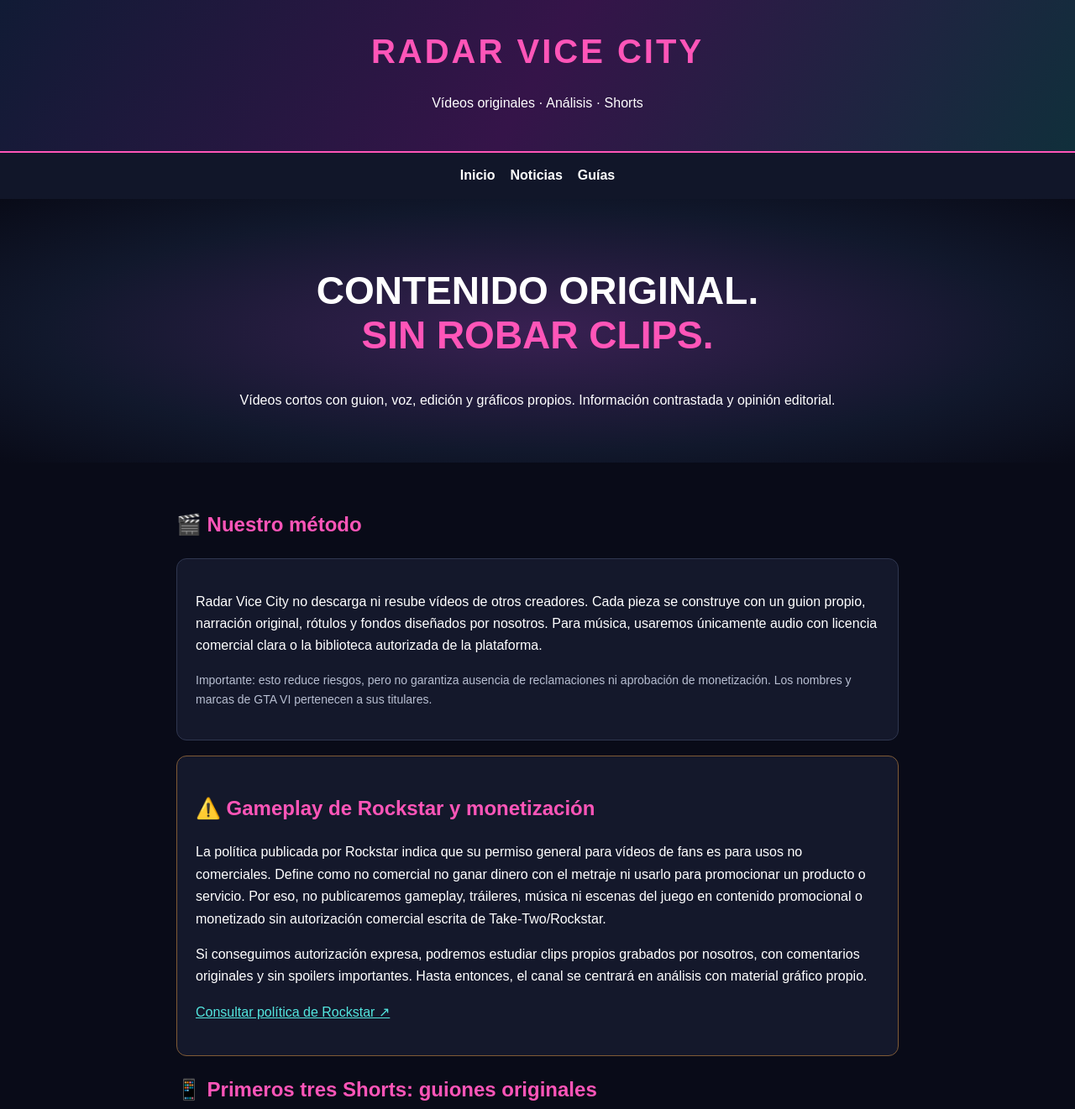
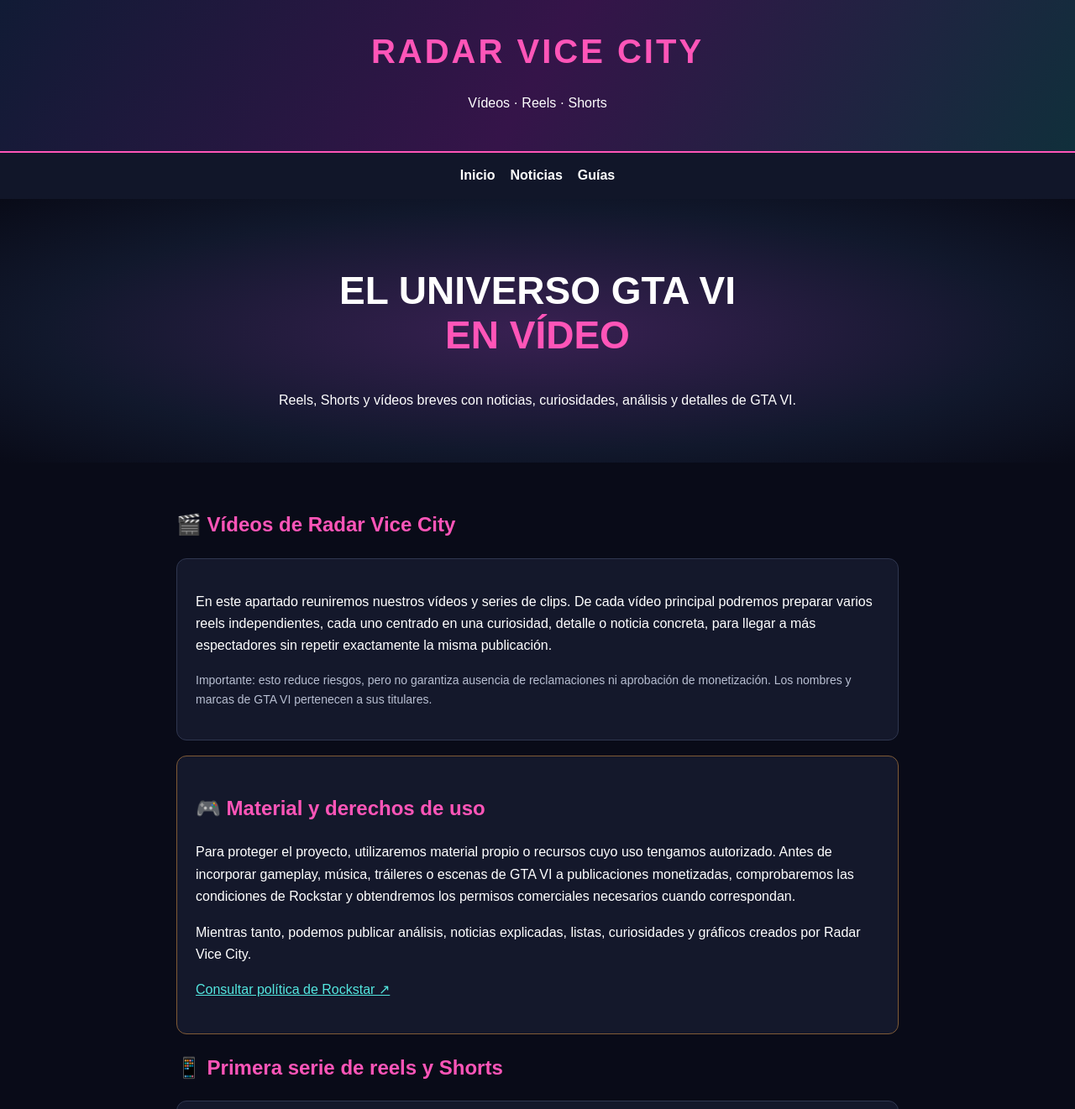
Before and after one commit to martinjordi119-tech/radar-vice-city, a plain HTML site: page videos.html in a window 1280 px wide. Shown: the top 1321 px of the page at 84% size. Drawn offline with Linux system fonts and the light colour scheme.

Commit message:
Rename video section and clarify original reels strategy

```diff
--- a/videos.html
+++ b/videos.html
@@ -2,8 +2,8 @@
 <html lang="es">
 <head>
 <meta charset="utf-8"><meta name="viewport" content="width=device-width,initial-scale=1">
-<title>Vídeos y Shorts originales | Radar Vice City</title>
-<meta name="description" content="Vídeos cortos originales de Radar Vice City: análisis, preparación y verificación de información sobre GTA VI, con narración y gráficos propios.">
+<title>Vídeos | Radar Vice City</title>
+<meta name="description" content="Vídeos, reels y clips de Radar Vice City sobre GTA VI: novedades, análisis, curiosidades y guías.">
 <meta name="robots" content="index,follow">
 <link rel="canonical" href="https://martinjordi119-tech.github.io/radar-vice-city/videos.html">
 <meta name="theme-color" content="#090b18">
@@ -12,19 +12,19 @@
 </style>
 </head>
 <body>
-<header><div class="logo">RADAR VICE CITY</div><p>Vídeos originales · Análisis · Shorts</p></header>
+<header><div class="logo">RADAR VICE CITY</div><p>Vídeos · Reels · Shorts</p></header>
 <nav><a href="./index.html">Inicio</a><a href="./index.html#noticias">Noticias</a><a href="./index.html#guias">Guías</a></nav>
-<section class="hero"><h1>CONTENIDO ORIGINAL.<br><span class="pink">SIN ROBAR CLIPS.</span></h1><p>Vídeos cortos con guion, voz, edición y gráficos propios. Información contrastada y opinión editorial.</p></section>
+<section class="hero"><h1>EL UNIVERSO GTA VI<br><span class="pink">EN VÍDEO</span></h1><p>Reels, Shorts y vídeos breves con noticias, curiosidades, análisis y detalles de GTA VI.</p></section>
 <main class="wrap">
-<h2>🎬 Nuestro método</h2>
-<div class="card"><p>Radar Vice City no descarga ni resube vídeos de otros creadores. Cada pieza se construye con un guion propio, narración original, rótulos y fondos diseñados por nosotros. Para música, usaremos únicamente audio con licencia comercial clara o la biblioteca autorizada de la plataforma.</p><p class="muted">Importante: esto reduce riesgos, pero no garantiza ausencia de reclamaciones ni aprobación de monetización. Los nombres y marcas de GTA VI pertenecen a sus titulares.</p></div>
-<div class="card warning"><h2>⚠️ Gameplay de Rockstar y monetización</h2><p>La política publicada por Rockstar indica que su permiso general para vídeos de fans es para usos no comerciales. Define como no comercial no ganar dinero con el metraje ni usarlo para promocionar un producto o servicio. Por eso, no publicaremos gameplay, tráileres, música ni escenas del juego en contenido promocional o monetizado sin autorización comercial escrita de Take-Two/Rockstar.</p><p>Si conseguimos autorización expresa, podremos estudiar clips propios grabados por nosotros, con comentarios originales y sin spoilers importantes. Hasta entonces, el canal se centrará en análisis con material gráfico propio.</p><p><a href="https://support.rockstargames.com/articles/7bNaeoMFTV0iUDGhStTXvz/policy-on-posting-copyrighted-Rockstar-Games-material" target="_blank" rel="noopener">Consultar política de Rockstar ↗</a></p></div>
-<h2>📱 Primeros tres Shorts: guiones originales</h2>
+<h2>🎬 Vídeos de Radar Vice City</h2>
+<div class="card"><p>En este apartado reuniremos nuestros vídeos y series de clips. De cada vídeo principal podremos preparar varios reels independientes, cada uno centrado en una curiosidad, detalle o noticia concreta, para llegar a más espectadores sin repetir exactamente la misma publicación.</p><p class="muted">Importante: esto reduce riesgos, pero no garantiza ausencia de reclamaciones ni aprobación de monetización. Los nombres y marcas de GTA VI pertenecen a sus titulares.</p></div>
+<div class="card warning"><h2>🎮 Material y derechos de uso</h2><p>Para proteger el proyecto, utilizaremos material propio o recursos cuyo uso tengamos autorizado. Antes de incorporar gameplay, música, tráileres o escenas de GTA VI a publicaciones monetizadas, comprobaremos las condiciones de Rockstar y obtendremos los permisos comerciales necesarios cuando correspondan.</p><p>Mientras tanto, podemos publicar análisis, noticias explicadas, listas, curiosidades y gráficos creados por Radar Vice City.</p><p><a href="https://support.rockstargames.com/articles/7bNaeoMFTV0iUDGhStTXvz/policy-on-posting-copyrighted-Rockstar-Games-material" target="_blank" rel="noopener">Consultar política de Rockstar ↗</a></p></div>
+<h2>📱 Primera serie de reels y Shorts</h2>
 <article class="card"><span class="tag">SHORT 01 · 25–30 SEGUNDOS</span><h3>Cómo distinguir un anuncio real de un rumor</h3><div class="script">¿Has visto una supuesta noticia bomba de GTA VI? Antes de compartirla, comprueba tres cosas: primero, que aparezca en un canal oficial de Rockstar; segundo, que la fecha y el contexto coincidan; y tercero, que otros medios fiables no estén repitiendo simplemente el mismo rumor. En Radar Vice City separamos lo confirmado de lo que todavía es especulación. Síguenos para no tragarte cualquier filtración.</div><p class="muted">Visuales: fondo animado original, tres rótulos numerados y voz propia. Sin capturas de publicaciones ajenas.</p></article>
 <article class="card"><span class="tag">SHORT 02 · 25–30 SEGUNDOS</span><h3>Tu checklist antes de jugar</h3><div class="script">¿Vas a estrenar un gran lanzamiento? Prepara tu consola con tiempo: revisa el espacio libre, actualiza el sistema, comprueba tu conexión y protege tu cuenta con verificación en dos pasos. Y cuidado con enlaces que prometen acceso anticipado, premios o descargas milagrosas. Consulta siempre la información desde la web oficial. Más guías claras en Radar Vice City.</div><p class="muted">Visuales: iconos y animaciones creados por Radar Vice City; sin interfaces ni imágenes del juego.</p></article>
 <article class="card"><span class="tag">SHORT 03 · 25–30 SEGUNDOS</span><h3>Por qué no debes fiarte de las filtraciones</h3><div class="script">Un vídeo viral no es una confirmación. Puede estar editado, sacado de contexto o ser directamente falso. Busca la fuente original, comprueba cuándo se publicó y distingue entre anuncio oficial, información periodística y rumor de comunidad. En Radar Vice City preferimos publicar menos, pero comprobar lo que contamos. Guarda este vídeo para la próxima filtración.</div><p class="muted">Visuales: tarjetas tipográficas originales con etiquetas “OFICIAL”, “INFORMACIÓN” y “RUMOR”.</p></article>
-<h2>📋 Reglas de publicación</h2>
-<div class="card"><ul><li>Guion y narración originales en cada vídeo; nada de leer titulares ajenos sin análisis.</li><li>Gráficos, animaciones y miniaturas creados para Radar Vice City.</li><li>Música y efectos solo con licencia que permita uso comercial; guardar justificantes.</li><li>No usar clips descargados de TikTok, YouTube, tráileres ni gameplay de terceros.</li><li>No publicar filtraciones, escenas finales ni spoilers importantes.</li><li>Revisar las normas de cada plataforma antes de activar monetización.</li></ul><p class="muted">La monetización depende también de las reglas de cada plataforma y de los derechos de todos los elementos utilizados. Ningún formato elimina por completo el riesgo legal.</p></div>
+<h2>📋 Cómo convertiremos cada vídeo en varios reels</h2>
+<div class="card"><ul><li>Prepararemos un vídeo principal y extraeremos varias piezas cortas, cada una con un gancho y una idea distinta.</li><li>Añadiremos títulos, subtítulos, gráficos y miniaturas de Radar Vice City.</li><li>Usaremos música y efectos con licencia adecuada para cada plataforma y para monetización.</li><li>No reutilizaremos clips de otros creadores sin permiso.</li><li>Separaremos claramente las noticias confirmadas de los rumores y evitaremos spoilers importantes.</li><li>Adaptaremos duración, formato y publicación a YouTube Shorts, TikTok e Instagram Reels.</li></ul><p class="muted">La monetización depende también de las reglas de cada plataforma y de los derechos de todos los elementos utilizados. Ningún formato elimina por completo el riesgo legal.</p></div>
 <p><a href="./index.html">← Volver a Radar Vice City</a></p>
 </main>
 <footer>© 2026 Radar Vice City · Proyecto independiente de fans · No afiliado a Rockstar Games ni Take-Two Interactive.</footer>
```
